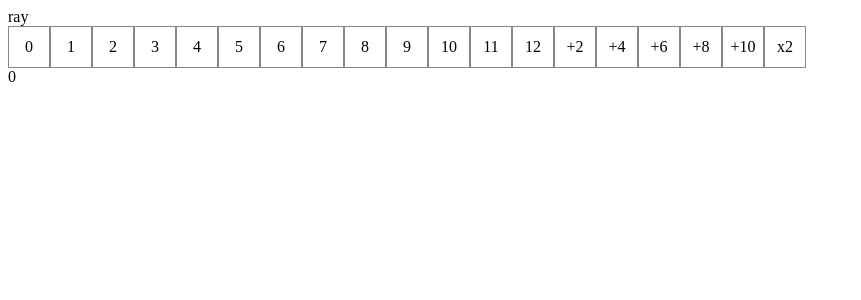
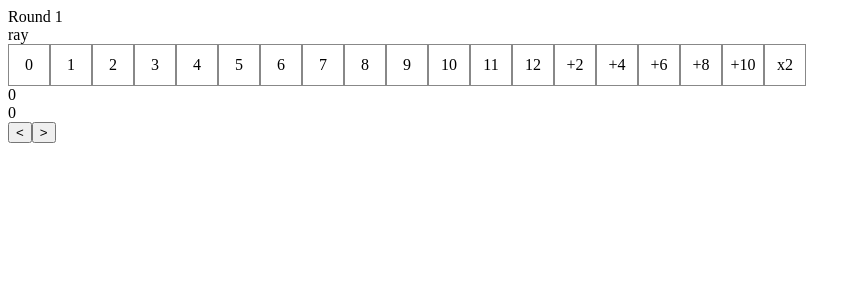
Before and after one commit to raylopez509/flip7, a React (Vite) app: page / in a window 1280 px wide. Shown: the top 300 px of the page, without its empty margins (0-861 px from the left). Built offline with nearby package versions, Linux system fonts and the light colour scheme.

Commit message:
added player and removed checkedboxes/modifiers made the handlechange and modifierchange to work with player state

```diff
--- a/src/App.jsx
+++ b/src/App.jsx
@@ -6,108 +6,188 @@ import './App.css'
 
 function App() {
 
-  const [checkedBoxes, setCheckedBoxes] = useState([]);
-  const [checkedModifiers, setCheckedModifiers] = useState({
-    plus2: false,
-    plus4: false,
-    plus6: false,
-    plus8: false,
-    plus10: false,
-    times2: false
+  const [currentRound, setCurrentRound] = useState(1);
+  const [player, setPlayer] = useState({
+    name: "ray",
+    round: {
+      1: {
+        numbers: [],
+        modifiers: {
+          plus2: false,
+          plus4: false,
+          plus6: false,
+          plus8: false,
+          plus10: false,
+          times2: false,
+        }
+      }
+    }
   });
 
   const handleChange = (e) => {
     const target = e.target;
     const value = Number(target.value);
-    const newCheckedBoxes = target.checked ? [...checkedBoxes,value] : checkedBoxes.filter((num) => num !== value);
-    setCheckedBoxes(newCheckedBoxes);
+    const newNumbers = target.checked ? [...player.round[currentRound].numbers, value]
+     : player.round[currentRound].numbers.filter((num) => num !== value);
+
+    console.log(newNumbers)
+    const newPlayer = {
+      ...player,
+      round: {
+        ...player.round,
+        [currentRound]: {
+          ...player.round[currentRound],
+          numbers: newNumbers
+        }
+      }
+    }
+
+    console.log(newPlayer);
+    setPlayer(newPlayer);
+
   }
 
   const handleModifierChanges = (e) => {
     const target = e.target;
     const id = target.id;
     const checked = target.checked;
-    const newCheckedModifiers = {...checkedModifiers, [id]: checked};
-    setCheckedModifiers(newCheckedModifiers);
+    const newModifiers = {...player.round[currentRound].modifiers, [id]: checked}
+    console.log(newModifiers)
+    const newPlayer = {
+      ...player,
+      round: {
+        ...player.round,
+        [currentRound]: {
+          ...player.round[currentRound],
+          modifiers: newModifiers
+        }
+      }
+    }
+    console.log(newPlayer);
+    setPlayer(newPlayer);
   }
 
-  const getScore = () => {
+  const getFinalScore = () => {
     let score = 0;
-    checkedBoxes.forEach((value) => {
+    Object.keys(player.round).forEach((roundNum) => {
+      score += getRoundScore(roundNum);
+    });
+    return score;
+  }
+
+  const getRoundScore = (roundNum) => {
+    let score = 0;
+    player.round[roundNum].numbers.forEach((value) => {
       score += value;
     });
 
-    if(checkedModifiers.times2) {
+    if(player.round[roundNum].modifiers.times2) {
       score *= 2;
     }
 
     let modifierScore =
-      (checkedModifiers.plus2 ? 2 : 0) +
-      (checkedModifiers.plus4 ? 4 : 0) +
-      (checkedModifiers.plus6 ? 6 : 0) +
-      (checkedModifiers.plus8 ? 8 : 0) +
-      (checkedModifiers.plus10 ? 10 : 0);
+      (player.round[roundNum].modifiers.plus2 ? 2 : 0) +
+      (player.round[roundNum].modifiers.plus4 ? 4 : 0) +
+      (player.round[roundNum].modifiers.plus6 ? 6 : 0) +
+      (player.round[roundNum].modifiers.plus8 ? 8 : 0) +
+      (player.round[roundNum].modifiers.plus10 ? 10 : 0);
     score += modifierScore
 
-    if (checkedBoxes.length >= 7) {
+    if (player.round[roundNum].numbers.length >= 7) {
       score += 15
     }
     return score;
   }
 
+  const nextRound = () => {
+    let newRound = currentRound + 1
+
+
+    let newPlayer = {...player, round: {
+      ...player.round,
+      [newRound]: {
+        numbers: [],
+        modifiers: {
+          plus2: false,
+          plus4: false,
+          plus6: false,
+          plus8: false,
+          plus10: false,
+          times2: false,
+        }
+      }
+    }}
+    setPlayer(newPlayer);
+
+    const checkboxes = document.querySelectorAll('input[type="checkbox"]');
+    checkboxes.forEach(cb => {
+      cb.checked = false;
+    })
+
+    setCurrentRound(newRound);
+
+  }
+
+  // const prevRound = () => {
+  //   let newRound = currentRound - 1;
+  // }
+
+
+
   return (
     <>
+      <div>Round {currentRound}</div>
       <div>ray</div>
       <label className='checkbox-card'>
-        <input type='checkbox' id='0' value='0' onChange={handleChange}></input>
+        <input type='checkbox' id='zero' value='0' onChange={handleChange}></input>
         <span className='box'>0</span>
       </label>
       <label className='checkbox-card'>
-        <input type='checkbox' id='1' value='1' onChange={handleChange}></input>
+        <input type='checkbox' id='one' value='1' onChange={handleChange}></input>
         <span className='box'>1</span>
       </label>
       <label className='checkbox-card'>
-        <input type='checkbox' id='2' value='2' onChange={handleChange}></input>
+        <input type='checkbox' id='two' value='2' onChange={handleChange}></input>
         <span className='box'>2</span>
       </label>
       <label className='checkbox-card'>
-        <input type='checkbox' id='3' value='3' onChange={handleChange}></input>
+        <input type='checkbox' id='three' value='3' onChange={handleChange}></input>
         <span className='box'>3</span>
       </label>
       <label className='checkbox-card'>
-        <input type='checkbox' id='4' value='4' onChange={handleChange}></input>
+        <input type='checkbox' id='four' value='4' onChange={handleChange}></input>
         <span className='box'>4</span>
       </label>
       <label className='checkbox-card'>
-        <input type='checkbox' id='5' value='5' onChange={handleChange}></input>
+        <input type='checkbox' id='five' value='5' onChange={handleChange}></input>
         <span className='box'>5</span>
       </label>
       <label className='checkbox-card'>
-        <input type='checkbox' id='6' value='6' onChange={handleChange}></input>
+        <input type='checkbox' id='six' value='6' onChange={handleChange}></input>
         <span className='box'>6</span>
       </label>
       <label className='checkbox-card'>
-        <input type='checkbox' id='7' value='7' onChange={handleChange}></input>
+        <input type='checkbox' id='seven' value='7' onChange={handleChange}></input>
         <span className='box'>7</span>
       </label>
       <label className='checkbox-card'>
-        <input type='checkbox' id='8' value='8' onChange={handleChange}></input>
+        <input type='checkbox' id='eight' value='8' onChange={handleChange}></input>
         <span className='box'>8</span>
       </label>
       <label className='checkbox-card'>
-        <input type='checkbox' id='9' value='9' onChange={handleChange}></input>
+        <input type='checkbox' id='nine' value='9' onChange={handleChange}></input>
         <span className='box'>9</span>
       </label>
       <label className='checkbox-card'>
-        <input type='checkbox' id='10' value='10' onChange={handleChange}></input>
+        <input type='checkbox' id='ten' value='10' onChange={handleChange}></input>
         <span className='box'>10</span>
       </label>
       <label className='checkbox-card'>
-        <input type='checkbox' id='11' value='11' onChange={handleChange}></input>
+        <input type='checkbox' id='eleven' value='11' onChange={handleChange}></input>
         <span className='box'>11</span>
       </label>
       <label className='checkbox-card'>
-        <input type='checkbox' id='12' value='12' onChange={handleChange}></input>
+        <input type='checkbox' id='twelve' value='12' onChange={handleChange}></input>
         <span className='box'>12</span>
       </label>
 
@@ -135,9 +215,11 @@ function App() {
         <input type='checkbox' id='times2' onChange={handleModifierChanges}></input>
         <span className='box'>x2</span>
       </label>
+      <div>{getFinalScore()}</div>
+      <div>{getRoundScore(currentRound)}</div>
 
-      <div>{getScore()}</div>
-
+      <button>&lt;</button>
+      <button onClick={nextRound}>&gt;</button>
     </>
   )
 }
```
